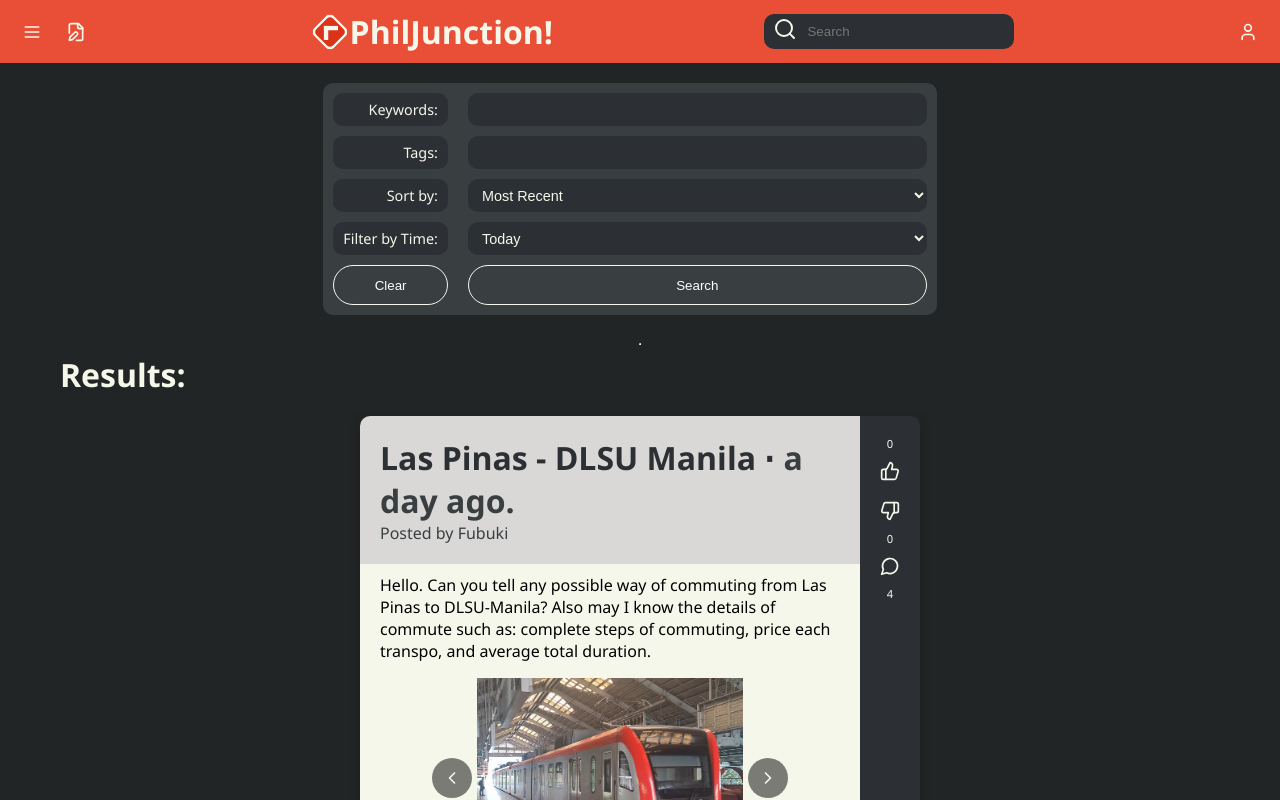
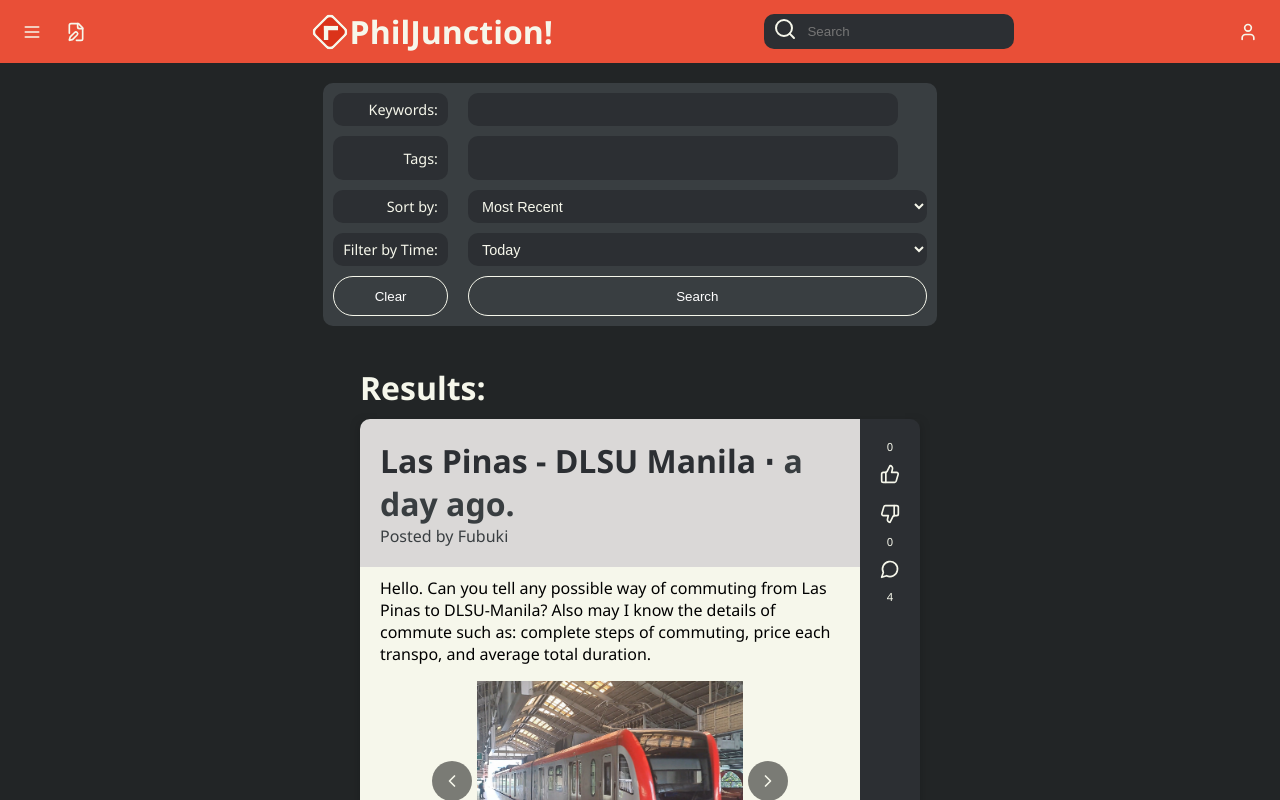
Before and after one commit to tonishii/PhilJunction, a React (Vite) app: page /search in a window 1280 px wide. Shown: the top 800 px of the page. Built offline with nearby package versions, Linux system fonts and the light colour scheme.

Commit message:
Added tags to search page

```diff
--- a/src/pages/searchpage.tsx
+++ b/src/pages/searchpage.tsx
@@ -2,14 +2,52 @@ import "@/styles/search-styles.css";
 import Post from "@/components/post";
 import postData from "@/mockdata/post-data";
 
+import { useState } from "react";
+import { X } from "lucide-react";
+
 export default function SearchPage() {
+    const [newTag, setNewTag] = useState("");
+    const [tags, setTags] = useState<string[]>([]);
+
+    function handleAddTags() {
+        if (newTag.trim() !== "" && !tags.includes(newTag)) {
+            setTags([...tags, newTag.trim()]);
+        }
+        setNewTag("");
+    }
+
+    function handleKeyUp(e: React.KeyboardEvent<HTMLInputElement>) {
+        if (e.key === "Enter") {
+            e.preventDefault();
+            handleAddTags();
+        }
+    }
+
+    function handleRemoveTag(index: number) {
+        setTags(tags.filter((_, i) => i !== index));
+    }
+
     return (
         <div className="search-container">
             <div className="search-body">
                 <label htmlFor="keywords">Keywords: </label>
                 <input type="text" id="keywords" name="keywords" className="field-clicked" />
                 <label htmlFor="tags">Tags: </label>
-                <input type="text" id="tags" name="tags" className="field-clicked" />
+                <div className="tags-input">
+                    {tags.map((tag, i) => (
+                        <span key={tag + i} className="tag">
+                            {tag} <button onClick={() => handleRemoveTag(i)}><X size={10}/></button>
+                        </span>
+                    ))}
+                    <input
+                        type="text"
+                        name="tag"
+                        id="tag"
+                        value={newTag}
+                        onChange={(e) => setNewTag(e.target.value)}
+                        onKeyUp={handleKeyUp}
+                    />
+                </div>
                 <label htmlFor="sort-by">Sort by: </label>
                 <select name="sort-by" id="sort-by">
                     <option value="recent">Most Recent</option>
@@ -26,9 +64,8 @@ export default function SearchPage() {
                 <button className="search-buttons">Search</button>
             </div>
 
-            <hr />
-            <h1 className="result-text">Results: </h1>
             <div className="search-posts">
+                <h1 className="result-text">Results: </h1>
                 <Post post={postData}/>
                 <Post post={postData}/>
             </div>
--- a/src/styles/post-styles.css
+++ b/src/styles/post-styles.css
@@ -88,8 +88,8 @@
 }
 
 .tag {
+  display: inline-block;
   color: #F6F7EB;
-  display: inline-block;
   border-radius: 25px;
   background-color: #CA2E16;
   min-width: 50px;
@@ -188,8 +188,9 @@
 
 /* Small Post */
 .smallpost-container {
+  min-height: 150px;
   min-height: 200px;
-  max-width: 400px;
+  max-width: 300px;
 }
 
 .smallpost-header {
--- a/src/styles/search-styles.css
+++ b/src/styles/search-styles.css
@@ -22,7 +22,6 @@
     display: flex;
     align-items: center;
     justify-content: end;
-
     color: #F6F7EB;
     background-color: #2c2f33;
     padding: 7px 10px;
@@ -40,7 +39,40 @@
     gap: 10px;
     border: none;
     color: #F6F7EB;
+    max-width: 430px;
     outline: none;
+}
+
+.tags-input {
+    display: flex;
+    align-items: center;
+    flex-wrap: wrap;
+    background-color: #2c2f33;
+    border-radius: 10px;
+    padding: 7px 10px;
+    gap: 5px;
+    border: none;
+    color: #F6F7EB;
+    outline: none;
+    max-width: 430px;
+}
+
+.tags-input input {
+    border: none;
+    background: transparent;
+    color: #F6F7EB;
+    outline: none;
+    flex: 1;
+    min-width: 100px;
+}
+
+.tag button {
+    background: none;
+    border: none;
+    color: #F6F7EB;
+    cursor: pointer;
+    margin-left: 5px;
+    font-size: 14px;
 }
 
 .search-body select {
```
Lines whose indentation alone changed are shown as unchanged.
